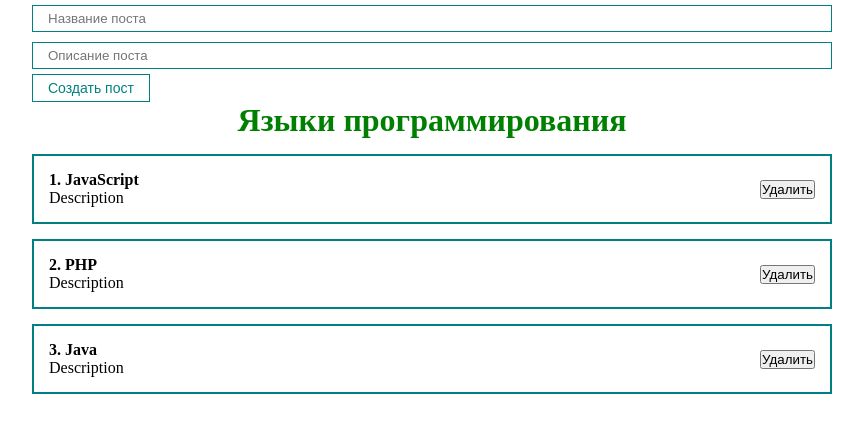
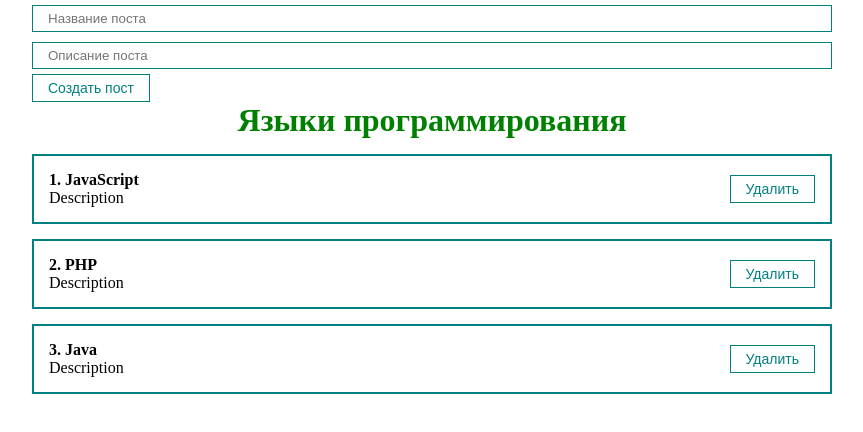
Before and after one commit to WalkingFrozenFish/react-fundamental, a React (Create React App) app: page / in a window 1280 px wide. Shown: the top 432 px of the page, without its empty margins (208-1071 px from the left). Built offline with nearby package versions, Linux system fonts and the light colour scheme.

Commit message:
Конспект

```diff
--- a/src/App.jsx
+++ b/src/App.jsx
@@ -2,6 +2,7 @@
 import ClassCounter from './components/ClassCounter.jsx';
 import Counter from './components/Counter.jsx';
 import Example from './components/Example.jsx';
+import PostForm from './components/PostForm.jsx';
 import PostItem from './components/PostItem.jsx';
 import PostList from './components/PostList.jsx';
 import MyButton from './components/UI/button/MyButton.jsx';
@@ -15,35 +16,18 @@
     { id: 3, title: "Java", body: "Description" },
   ]);
 
-  const [post, setPost] = useState({
-    title: "",
-    body: "",
-  });
+  const createPost = (newPost) => {
+    setPosts([...posts, newPost])
+  }
 
-  const addNewPost = (e) => {
-    e.preventDefault();
-    setPosts([...posts, { ...post, id: Date.now() }]);
-    setPost({ title: "", body: "" })
+  const removePost = (post) => {
+    setPosts(posts.filter(p => p.id !== post.id))
   }
 
   return (
     <div className='App'>
-      <form>
-        <MyInput
-          value={post.title}
-          onChange={e => setPost({ ...post, title: e.target.value })}
-          type="text"
-          placeholder='Название поста'
-        />
-        <MyInput
-          value={post.body}
-          onChange={e => setPost({ ...post, body: e.target.value })}
-          type="text"
-          placeholder='Описание поста'
-        />
-        <MyButton onClick={addNewPost}>Создать пост</MyButton>
-      </form>
-      <PostList posts={posts} title={"Языки программирования"} />
+      <PostForm create={createPost} />
+      <PostList remove={removePost} posts={posts} title={"Языки программирования"} />
     </div>
   );
 };
--- /dev/null
+++ b/src/components/PostForm.jsx
@@ -0,0 +1,40 @@
+import React, { useState } from 'react';
+import MyButton from './UI/button/MyButton';
+import MyInput from './UI/input/MyInput';
+
+const PostForm = ({ create }) => {
+
+    const [post, setPost] = useState({
+        title: "",
+        body: "",
+    });
+
+    const addNewPost = (e) => {
+        e.preventDefault();
+        const newPost = {
+            ...post, id: Date.now()
+        }
+        create(newPost);
+        setPost({ title: "", body: "" })
+    }
+
+    return (
+        <form>
+            <MyInput
+                value={post.title}
+                onChange={e => setPost({ ...post, title: e.target.value })}
+                type="text"
+                placeholder='Название поста'
+            />
+            <MyInput
+                value={post.body}
+                onChange={e => setPost({ ...post, body: e.target.value })}
+                type="text"
+                placeholder='Описание поста'
+            />
+            <MyButton onClick={addNewPost}>Создать пост</MyButton>
+        </form>
+    );
+};
+
+export default PostForm;
--- a/src/components/PostItem.jsx
+++ b/src/components/PostItem.jsx
@@ -1,6 +1,8 @@
 import React from 'react';
+import MyButton from './UI/button/MyButton';
 
 const PostItem = (props) => {
+    console.log(props)
     return (
         <div className="post">
             <div className="post__content">
@@ -8,7 +10,7 @@
                 <div>{props.post.body}</div>
             </div>
             <div className="post__btns">
-                <button>Удалить</button>
+                <MyButton onClick={() => props.remove(props.post)}>Удалить</MyButton>
             </div>
         </div>
     );
--- a/src/components/PostList.jsx
+++ b/src/components/PostList.jsx
@@ -2,13 +2,14 @@
 import PostItem from './PostItem';
 
 const PostList = (props) => {
+    console.log(props)
     return (
         <div>
             <h1 style={{ textAlign: 'center', color: 'green', }}>
                 {props.title}
             </h1>
             {props.posts.map((post, index) => {
-                return <PostItem number={index + 1} post={post} key={post.id} />
+                return <PostItem remove={props.remove} number={index + 1} post={post} key={post.id} />
             })}
         </div>
     );
```
Also changed, not shown: конспект/13.txt (added), конспект/14.txt (added).
